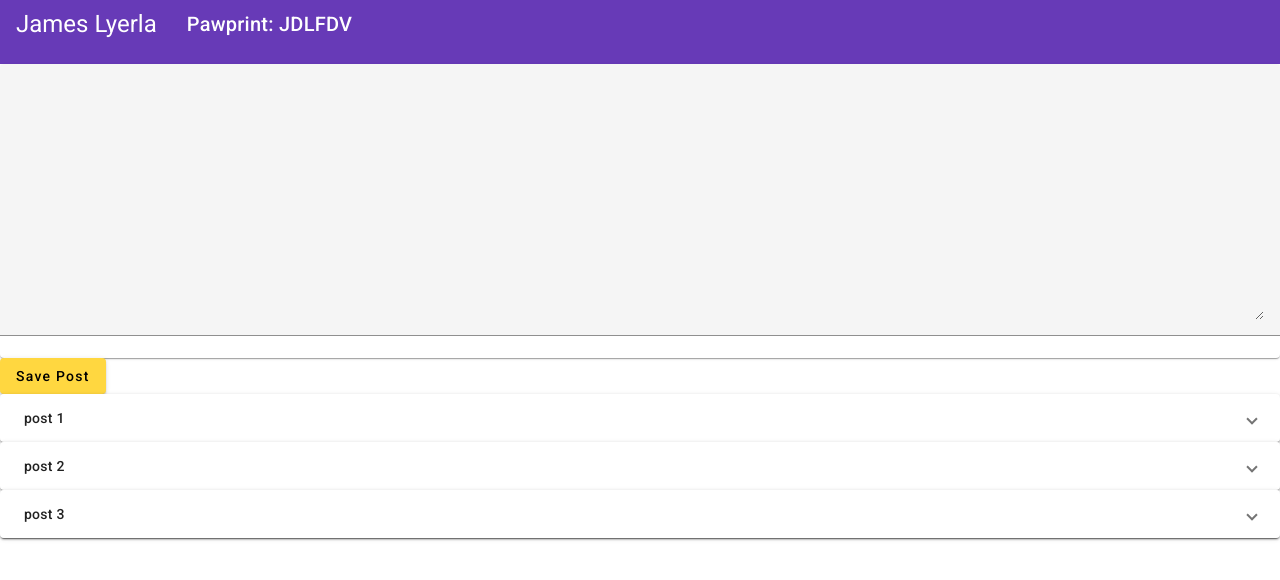
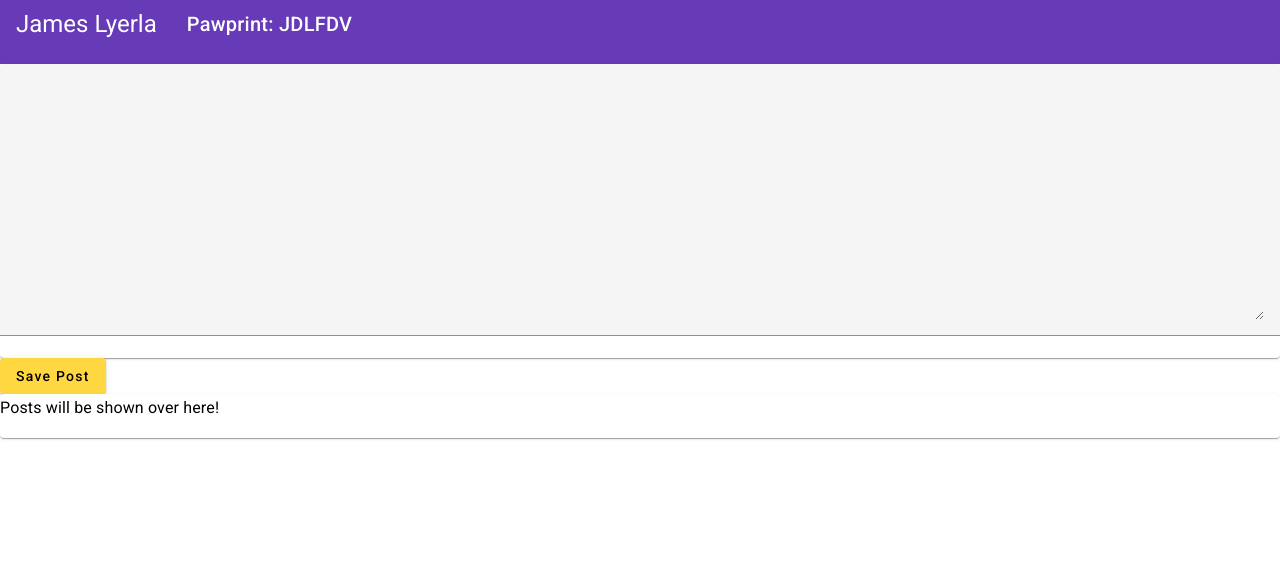
Before and after one commit to lyerlajd/Angular-Project, an Angular app in the folder Assignment3/: page / in a window 1280 px wide. Shown: the top 580 px of the page. Built offline with nearby package versions, Linux system fonts and the light colour scheme.

Commit message:
strict errors no longer happening

```diff
--- a/Assignment3/src/app/post-list/post-list.component.html
+++ b/Assignment3/src/app/post-list/post-list.component.html
@@ -1,8 +1,12 @@
-<mat-card *ngFor="let post of posts">
-  <mat-expansion-panel>
-    <mat-expansion-panel-header>
-      {{post.title}}
-    </mat-expansion-panel-header>
-  <p>{{post.description}}</p>
-  </mat-expansion-panel>
+
+<mat-card>
+  <mat-accordion *ngIf="posts.length > 0">
+    <mat-expansion-panel *ngFor="let post of posts">
+      <mat-expansion-panel-header>
+        {{post.title}}
+      </mat-expansion-panel-header>
+    <p>{{post.description}}</p>
+    </mat-expansion-panel>
+  </mat-accordion>
+  <h3 *ngIf="posts.length <= 0">Posts will be shown over here!</h3>
 </mat-card>
--- a/Assignment3/src/app/post-list/post-list.component.ts
+++ b/Assignment3/src/app/post-list/post-list.component.ts
@@ -7,8 +7,8 @@ import { Component } from "@angular/core";
 
 export class PostListComponent {
   posts = [
-    {title: "post 1", description: "this is text from post 1"},
-    {title: "post 2", description: "this is text from post 2"},
-    {title: "post 3", description: "this is text from post 3"}
+    // {title: "post 1", description: "this is text from post 1"},
+    // {title: "post 2", description: "this is text from post 2"},
+    // {title: "post 3", description: "this is text from post 3"}
   ]
 }
```
